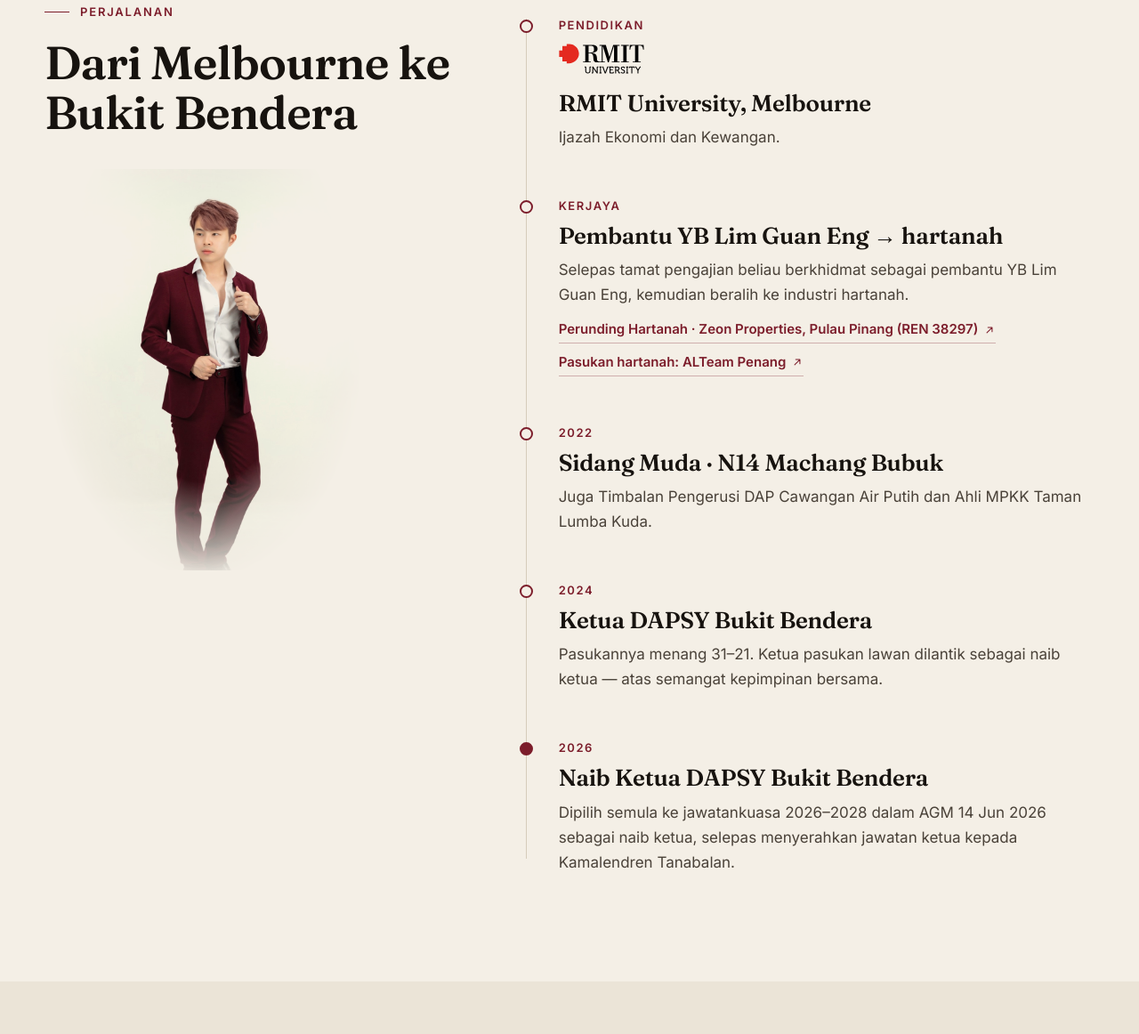
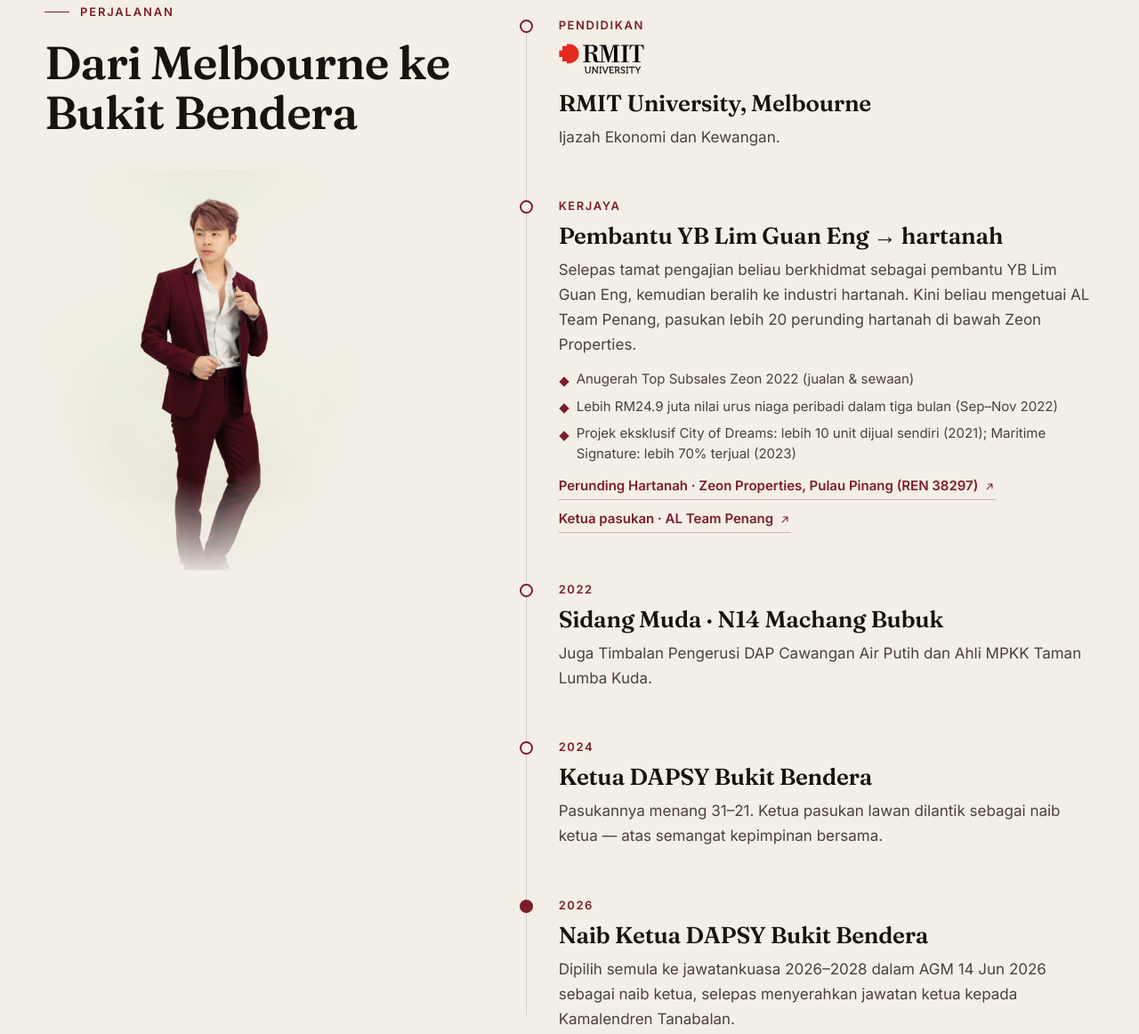
Before and after one commit to edent95/Alwin, a plain HTML site: page index.html in a window 1280 px wide. Shown: the part 2000-3162 px from the top of the page at 89% size. Drawn offline with Linux system fonts and the light colour scheme.

Commit message:
feat: AL Team leadership and property achievements in journey
Career entry now says he leads AL Team Penang (20+ negotiators at
Zeon) and lists 2022 Zeon Top Subsales, RM24.9m in deals (Sep-Nov 2022),
City of Dreams and Maritime Signature. Source: AL TEAM Corporate
Profile (2024-04-15). Timeline selectors scoped to direct children so
nested lists don't pick up the timeline dot.

Co-Authored-By: Claude Opus 5.5 <noreply@anthropic.com>

```diff
--- a/index.html
+++ b/index.html
@@ -143,11 +143,16 @@
         <li class="reveal">
           <span class="when" data-ms="Kerjaya" data-en="Career" data-zh="职业">Kerjaya</span>
           <h3 data-ms="Pembantu YB Lim Guan Eng → hartanah" data-en="Aide to YB Lim Guan Eng → property" data-zh="林冠英助理 → 房地产">Pembantu YB Lim Guan Eng → hartanah</h3>
-          <p data-ms="Selepas tamat pengajian beliau berkhidmat sebagai pembantu YB Lim Guan Eng, kemudian beralih ke industri hartanah."
-             data-en="After graduating he worked as an aide to YB Lim Guan Eng, then moved into the property industry."
-             data-zh="毕业后担任林冠英的助理，其后转入房地产业。">Selepas tamat pengajian beliau berkhidmat sebagai pembantu YB Lim Guan Eng, kemudian beralih ke industri hartanah.</p>
+          <p data-ms="Selepas tamat pengajian beliau berkhidmat sebagai pembantu YB Lim Guan Eng, kemudian beralih ke industri hartanah. Kini beliau mengetuai AL Team Penang, pasukan lebih 20 perunding hartanah di bawah Zeon Properties."
+             data-en="After graduating he worked as an aide to YB Lim Guan Eng, then moved into the property industry. He now leads AL Team Penang, a team of 20+ real estate negotiators at Zeon Properties."
+             data-zh="毕业后担任林冠英的助理，其后转入房地产业。现在带领 AL Team Penang，旗下有 20 多名房地产经纪，隶属 Zeon Properties。">Selepas tamat pengajian beliau berkhidmat sebagai pembantu YB Lim Guan Eng, kemudian beralih ke industri hartanah. Kini beliau mengetuai AL Team Penang, pasukan lebih 20 perunding hartanah di bawah Zeon Properties.</p>
+          <ul class="wins">
+            <li data-ms="Anugerah Top Subsales Zeon 2022 (jualan &amp; sewaan)" data-en="Zeon Top Subsales award 2022 (sales &amp; rental)" data-zh="2022 年 Zeon 年度二手买卖与租赁业绩冠军（Top Subsales）">Anugerah Top Subsales Zeon 2022 (jualan &amp; sewaan)</li>
+            <li data-ms="Lebih RM24.9 juta nilai urus niaga peribadi dalam tiga bulan (Sep–Nov 2022)" data-en="RM24.9 million+ in personal deals in three months (Sep–Nov 2022)" data-zh="2022 年 9 至 11 月，个人成交总值逾 2,490 万令吉">Lebih RM24.9 juta nilai urus niaga peribadi dalam tiga bulan (Sep–Nov 2022)</li>
+            <li data-ms="Projek eksklusif City of Dreams: lebih 10 unit dijual sendiri (2021); Maritime Signature: lebih 70% terjual (2023)" data-en="Exclusive project City of Dreams: 10+ units sold single-handedly (2021); Maritime Signature: 70%+ sold (2023)" data-zh="独家项目 City of Dreams 独自卖出 10 个单位以上（2021）；Maritime Signature 卖出逾 70%（2023）">Projek eksklusif City of Dreams: lebih 10 unit dijual sendiri (2021); Maritime Signature: lebih 70% terjual (2023)</li>
+          </ul>
           <p class="job-link"><a href="https://www.zeonproperties.com.my/find-agent/alwin-lim-38297" target="_blank" rel="noopener"><span data-ms="Perunding Hartanah · Zeon Properties, Pulau Pinang (REN 38297)" data-en="Real Estate Negotiator · Zeon Properties, Penang (REN 38297)" data-zh="房地产经纪 · Zeon Properties 槟城（REN 38297）">Perunding Hartanah · Zeon Properties, Pulau Pinang (REN 38297)</span> <svg class="arrow" viewBox="0 0 24 24" aria-hidden="true"><path d="M7 17 17 7M9 7h8v8" fill="none" stroke="currentColor" stroke-width="1.8" stroke-linecap="round" stroke-linejoin="round"/></svg></a></p>
-          <p class="job-link"><a href="https://www.facebook.com/alteampenang" target="_blank" rel="noopener"><span data-ms="Pasukan hartanah: ALTeam Penang" data-en="Property team: ALTeam Penang" data-zh="房地产团队：ALTeam Penang">Pasukan hartanah: ALTeam Penang</span> <svg class="arrow" viewBox="0 0 24 24" aria-hidden="true"><path d="M7 17 17 7M9 7h8v8" fill="none" stroke="currentColor" stroke-width="1.8" stroke-linecap="round" stroke-linejoin="round"/></svg></a></p>
+          <p class="job-link"><a href="https://www.facebook.com/alteampenang" target="_blank" rel="noopener"><span data-ms="Ketua pasukan · AL Team Penang" data-en="Team leader · AL Team Penang" data-zh="团队领队 · AL Team Penang">Ketua pasukan · AL Team Penang</span> <svg class="arrow" viewBox="0 0 24 24" aria-hidden="true"><path d="M7 17 17 7M9 7h8v8" fill="none" stroke="currentColor" stroke-width="1.8" stroke-linecap="round" stroke-linejoin="round"/></svg></a></p>
         </li>
         <li class="reveal">
           <span class="when">2022</span>
--- a/styles.css
+++ b/styles.css
@@ -140,13 +140,13 @@ html[lang="zh"] .pull p { font-family: var(--serif-zh); font-weight: 600; line-h
 }
 .timeline { list-style: none; position: relative; padding-top: 10px; }
 .timeline::before { content: ""; position: absolute; left: 7px; top: 18px; bottom: 18px; width: 1px; background: var(--rule); }
-.timeline li { position: relative; padding: 0 0 48px 44px; }
-.timeline li:last-child { padding-bottom: 0; }
-.timeline li::before {
+.timeline > li { position: relative; padding: 0 0 48px 44px; }
+.timeline > li:last-child { padding-bottom: 0; }
+.timeline > li::before {
   content: ""; position: absolute; left: 0; top: 9px; width: 15px; height: 15px; border-radius: 50%;
   background: var(--paper); border: 2px solid var(--wine);
 }
-.timeline li:last-child::before { background: var(--wine); }
+.timeline > li:last-child::before { background: var(--wine); }
 .when { font-size: 13px; font-weight: 600; letter-spacing: .12em; text-transform: uppercase; color: var(--wine); }
 .timeline h3 { margin: 6px 0 8px; font-family: var(--serif); font-weight: 600; font-size: 26px; line-height: 1.2; letter-spacing: -.01em; }
 .timeline p { color: var(--ink-2); max-width: 36em; }
@@ -197,6 +197,9 @@ html[lang="zh"] .pull p { font-family: var(--serif-zh); font-weight: 600; line-h
 .stats .has-logo:has(.square) { display: grid; grid-template-columns: auto 1fr; column-gap: 12px; align-items: center; }
 .stats .has-logo:has(.square) dd { grid-column: 1 / -1; }
 .stat-logo.square { height: 38px; }
+.wins { list-style: none; margin: 14px 0 4px; padding: 0; display: grid; gap: 8px; max-width: 36em; }
+.wins li { position: relative; padding-left: 20px; font-size: 15px; line-height: 1.5; color: var(--ink-2); }
+.wins li::before { content: ""; position: absolute; left: 2px; top: .62em; width: 8px; height: 8px; transform: rotate(45deg); background: var(--wine); }
 .job-link { margin-top: 10px; }
 .job-link + .job-link { margin-top: 6px; }
 .job-link a { display: inline-flex; align-items: center; gap: 6px; font-size: 15px; font-weight: 600; color: var(--wine); border-bottom: 1px solid color-mix(in srgb, var(--wine) 30%, transparent); padding-bottom: 2px; }
```
